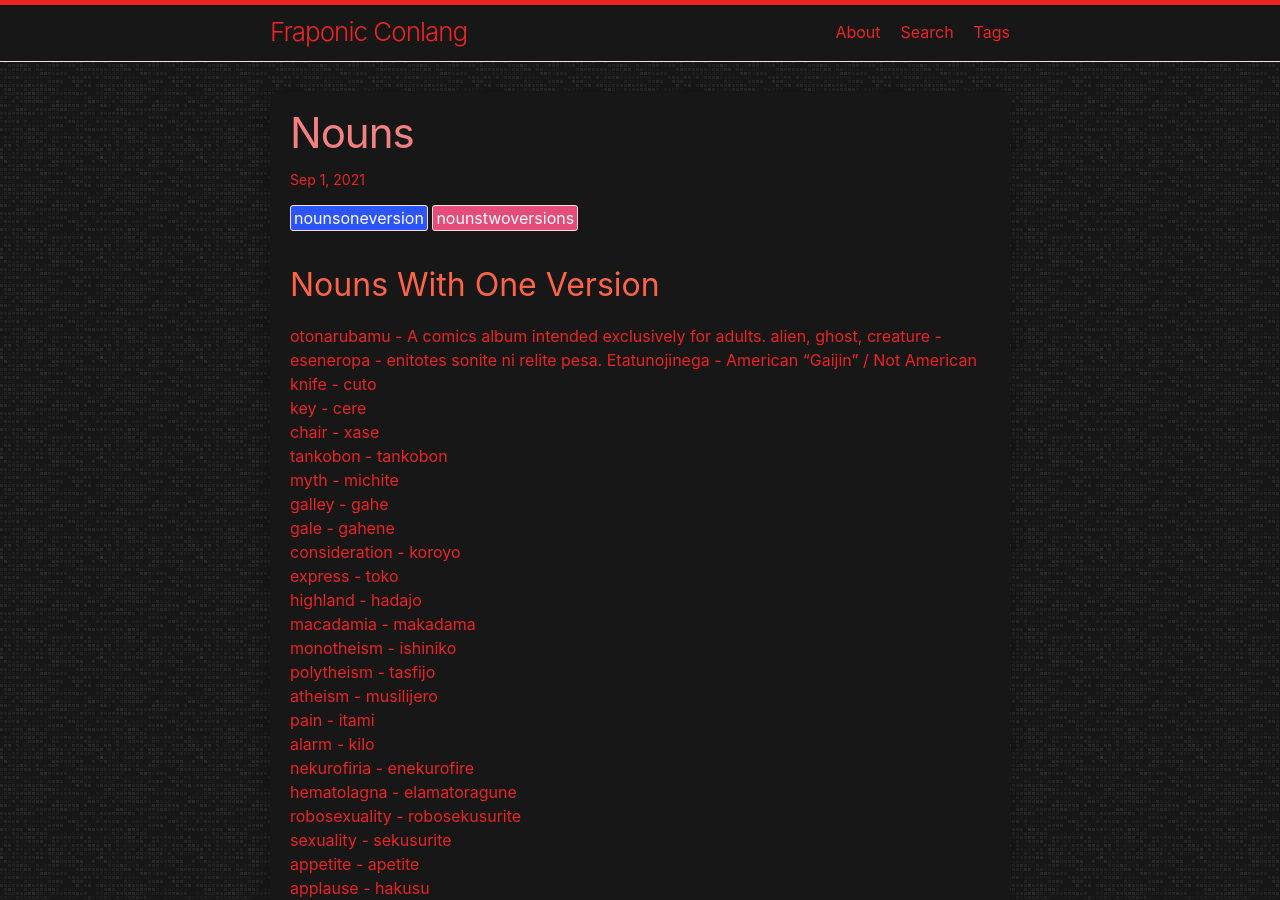
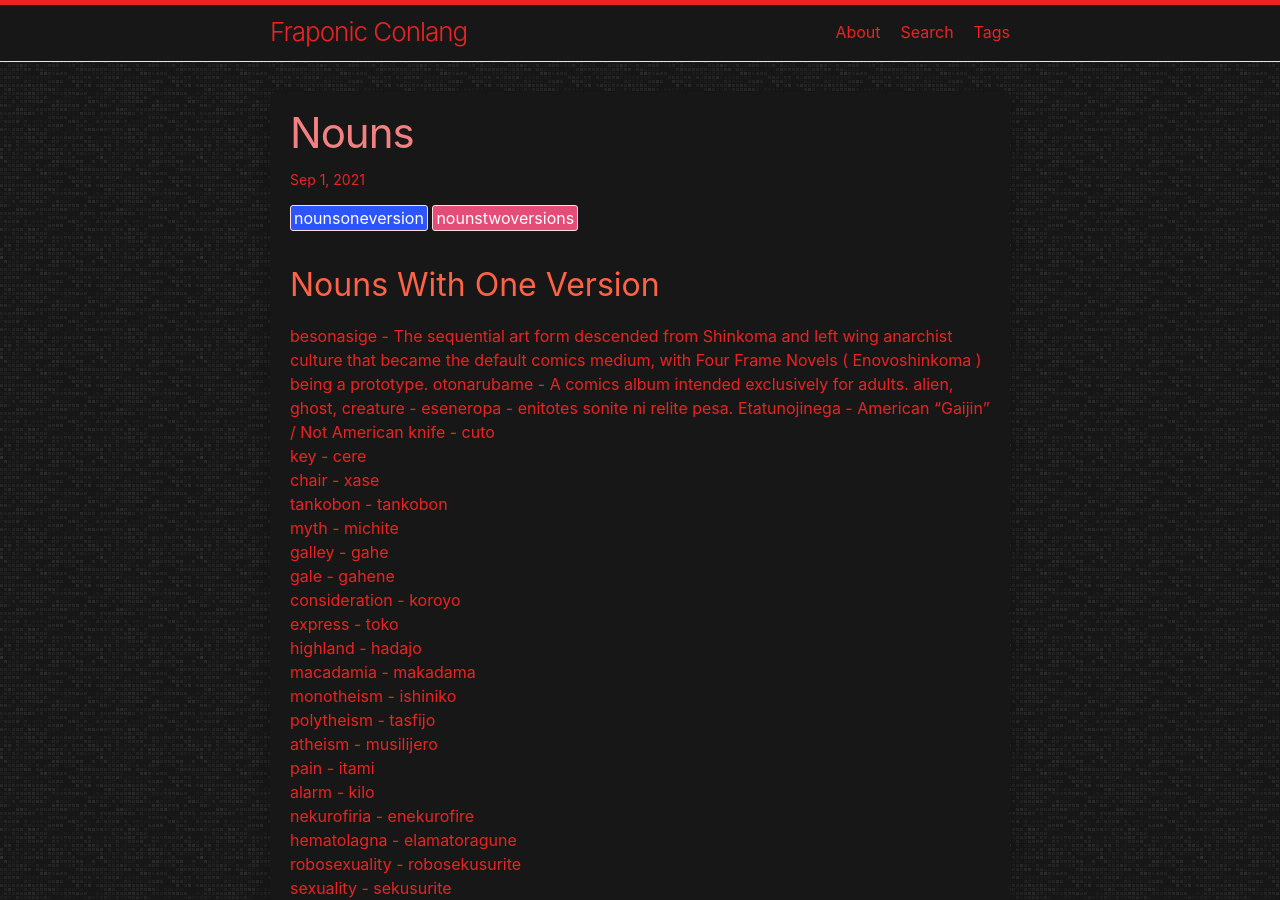
Before and after one commit to LWFlouisa/FraponicConlang, a Jekyll site: the page built from _posts/2021-09-01-nouns.md, in a window 1280 px wide and 900 px high. Built offline with Jekyll 4.4.1, drawn with Linux system fonts in a browser that asks for light colours.

Commit message:
Update 2021-09-01-nouns.md

```diff
--- a/_posts/2021-09-01-nouns.md
+++ b/_posts/2021-09-01-nouns.md
@@ -6,7 +6,8 @@ tags: nounsoneversion nounstwoversions
 ---
 
 ## Nouns With One Version
-otonarubamu - A comics album intended exclusively for adults.
+besonasige - The sequential art form descended from Shinkoma and left wing anarchist culture that became the default comics medium, with Four Frame Novels ( Enovoshinkoma ) being a prototype.
+otonarubame - A comics album intended exclusively for adults.
 alien, ghost, creature - eseneropa - enitotes sonite ni relite pesa.
 Etatunojinega - American "Gaijin" / Not American
 knife - cuto<br />
```
